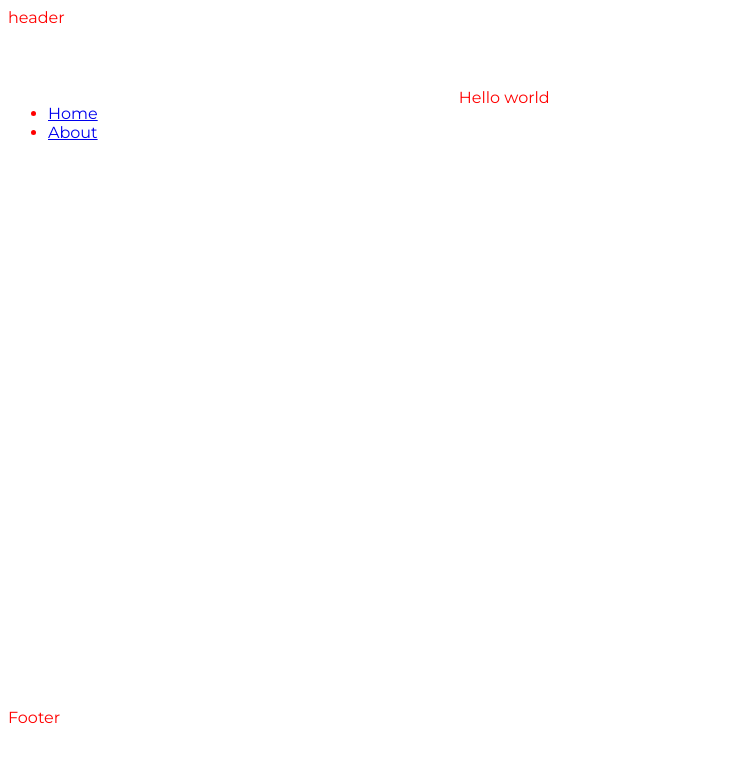
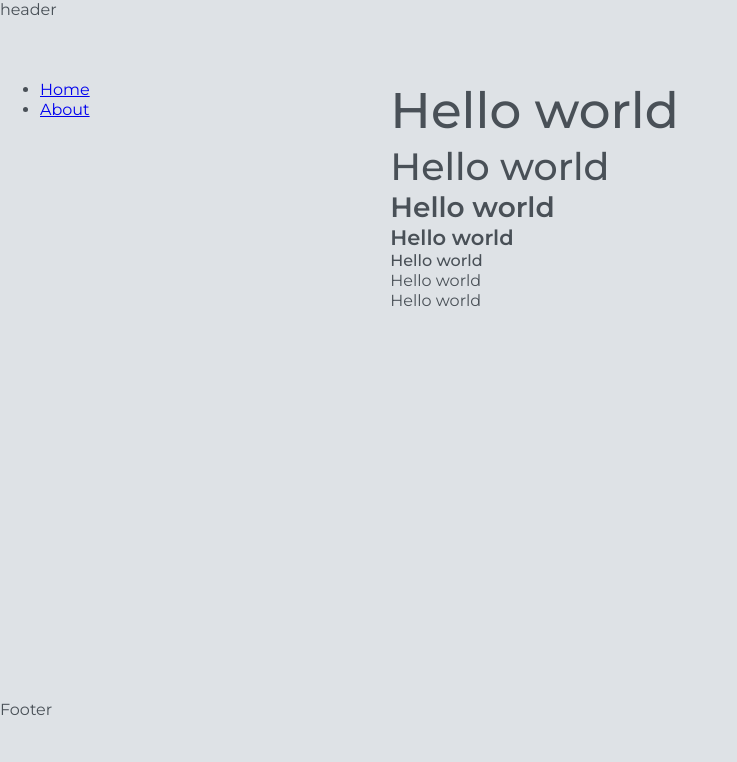
Before and after one commit to AlexandrHoroshih/svelte-todos, a Svelte app: page / in a window 1280 px wide. Shown: the top 762 px of the page, without its empty margins (0-737 px from the left). Built offline with nearby package versions, Linux system fonts and the light colour scheme; the HTML template or start-up script is replaced by a standard one.

Commit message:
feat(theme): rest of the params

```diff
--- a/postcss.config.js
+++ b/postcss.config.js
@@ -1,7 +1,8 @@
 const fix100vh = require('postcss-100vh-fix');
 const nested = require('postcss-nested');
 const autoprefixer = require('autoprefixer');
+const normalize = require('postcss-normalize');
 
 module.exports = {
-  plugins: [nested, autoprefixer, fix100vh],
+  plugins: [normalize, nested, autoprefixer, fix100vh],
 };
--- a/src/App.svelte
+++ b/src/App.svelte
@@ -8,10 +8,6 @@ import ThemeProvider from './theme/ThemeProvider.svelte';
 </script>
 
 <style>
-    :global(h1) {
-        color: red;
-    }
-
     :global(body) {
         --content-min-width: calc(100vh - 80px - 100px);
         display: grid;
@@ -29,6 +25,12 @@ import ThemeProvider from './theme/ThemeProvider.svelte';
 <Header />
 <Sidenav />
 <ContentWrapper>
-    Hello world
+    <h1>Hello world</h1>
+    <h2>Hello world</h2>
+    <h3>Hello world</h3>
+    <h4>Hello world</h4>
+    <h5>Hello world</h5>
+    <h6>Hello world</h6>
+    <p>Hello world</p>
 </ContentWrapper>
 <Footer />
--- a/src/theme/ThemeProvider.svelte
+++ b/src/theme/ThemeProvider.svelte
@@ -1,6 +1,14 @@
-<style lang="less">
-    /* not "less" really, just to trick svelte to understand postcss-nested */
+<style>
+    @import-normalize;
+
+    :global(*),
+    :global(*:before),
+    :global(*:after) {
+        margin: 0;
+    }
+
     :global(body) {
+        /* colors */
         --accent_0: #F8F9FA;
         --accent_1: #E9ECEF;
         --accent_2: #DEE2E6;
@@ -16,8 +24,54 @@
         --light-green: #3BCEAC;
         --deep-green: #0EAD69;
 
+        /* typography */
+        --base-font-size: 16px;
+
         font-family: 'Montserrat', sans-serif;
-        color: red;
+        font-size: var(--base-font-size);
+        font-weight: normal;
+
+        line-height: 1.25;
+        color: var(--accent_6);
+        background-color: var(--accent_2);
+
+        /* rest */
+        --gap: 1rem;
+        --b-radius: 0.5rem;
+    }
+
+    :global(h1),
+    :global(.as-h1) {
+        font-size: 3.125rem;
+        font-weight: 500;
+    }
+
+    :global(h2),
+    :global(.as-h2) {
+        font-size: 2.375rem;
+        font-weight: 500;
+    }
+
+    :global(h3),
+    :global(.as-h3) {
+        font-size: 1.75rem;
+    }
+
+    :global(h4),
+    :global(.as-h4) {
+        font-size: 1.3125rem;
+    }
+
+    :global(h5),
+    :global(.as-h5) {
+        font-size: 1rem;
+        font-weight: 500;
+    }
+
+    :global(h6),
+    :global(p) {
+        font-size: 1rem;
+        font-weight: normal;
     }
 </style>
 
```
Also changed, not shown: package.json (+14 -0 lines), .pnp.js, 1 other file (tests, documents, lock files or other folders).
